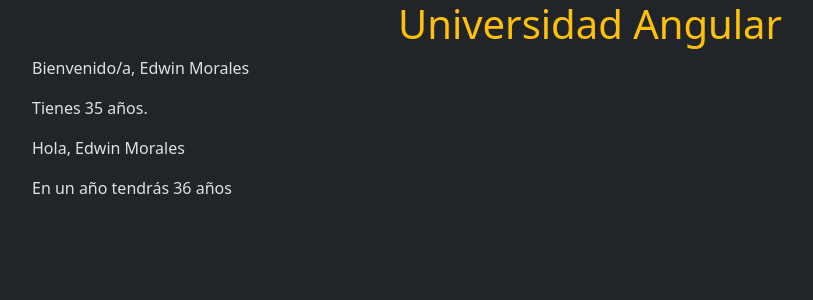
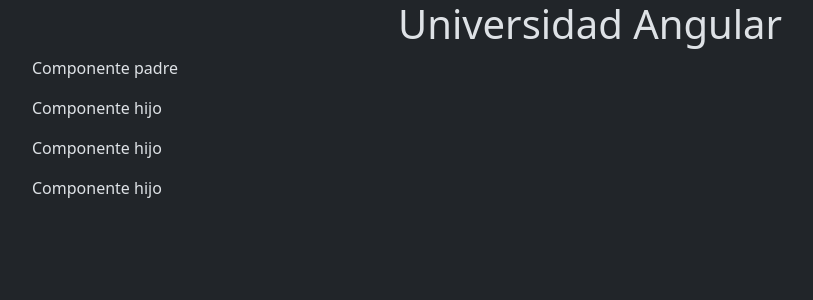
Before and after one commit to odgm/angular-app, an Angular app: page / in a window 1280 px wide. Shown: the top 300 px of the page, without its empty margins (50-863 px from the left). Built offline with nearby package versions, Linux system fonts and the light colour scheme.

Commit message:
componente padre e hijo

```diff
--- a/src/app/app.html
+++ b/src/app/app.html
@@ -1,5 +1,4 @@
-<!--<div class="container">
-    <h1 class="text-center">{{title()}}</h1>
-</div>-->
-
-<app-interpolacion/>
+<div class="container">
+    <h1 class="text-center color-warning">{{title()}}</h1>
+    <app-padre/>
+</div>
--- a/src/app/app.ts
+++ b/src/app/app.ts
@@ -2,13 +2,14 @@
 import { RouterOutlet } from '@angular/router';
 import { NuevoComponente } from "./nuevo-componente/nuevo-componente";
 import { Interpolacion } from "./interpolacion/interpolacion";
+import { Padre } from "./padre/padre";
 
 @Component({
   selector: 'app-root',
-  imports: [RouterOutlet, NuevoComponente, Interpolacion],
+  imports: [RouterOutlet, NuevoComponente, Interpolacion, Padre],
   templateUrl: './app.html',
   styleUrl: './app.css'
 })
 export class App {
-  protected readonly title = signal('Hola Mundo desde Angular');
+  protected readonly title = signal('Universidad Angular');
 }
--- /dev/null
+++ b/src/app/padre/hijo/hijo.html
@@ -0,0 +1 @@
+<p>Componente hijo</p>
--- /dev/null
+++ b/src/app/padre/padre.html
@@ -0,0 +1,5 @@
+<p>Componente padre</p>
+
+<app-hijo/>
+<app-hijo/>
+<app-hijo/>
--- /dev/null
+++ b/src/app/padre/padre.ts
@@ -0,0 +1,10 @@
+import { Component } from '@angular/core';
+import { Hijo } from "./hijo/hijo";
+
+@Component({
+  selector: 'app-padre',
+  imports: [Hijo],
+  templateUrl: './padre.html',
+  styleUrl: './padre.css',
+})
+export class Padre {}
```
Also changed, not shown: src/app/padre/hijo/hijo.ts (added, +9 -0 lines), src/app/padre/hijo/hijo.css (added), src/app/padre/padre.css (added).
